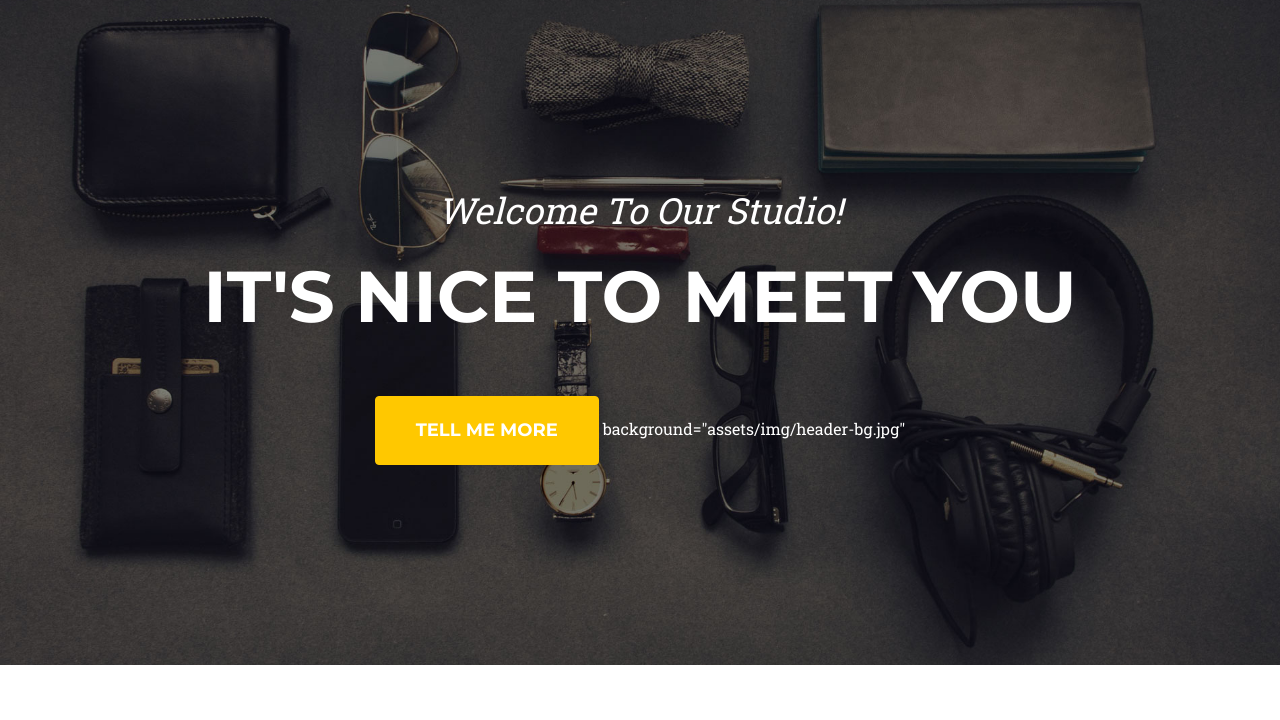
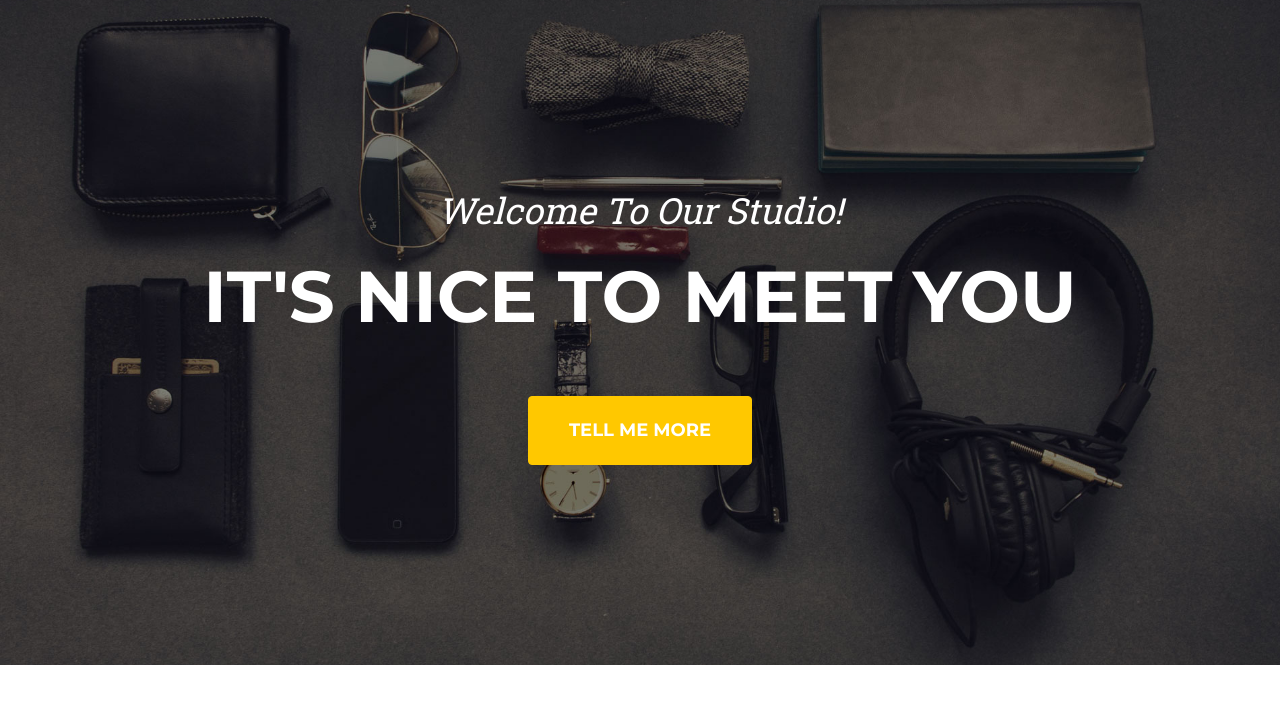
Before and after one commit to magisaur1/try, a plain HTML site: page index.html in a window 1280 px wide. Shown: the part 80-800 px from the top of the page. Drawn offline with nearby package versions, Linux system fonts and the light colour scheme.

Commit message:
Update index.html

```diff
--- a/index.html
+++ b/index.html
@@ -42,7 +42,7 @@
                 <div class="masthead-subheading">Welcome To Our Studio!</div>
                 <div class="masthead-heading text-uppercase">It's Nice To Meet You</div>
                 <a class="btn btn-primary btn-xl text-uppercase" href="#services">Tell Me More</a>
-                background="assets/img/header-bg.jpg"
+                <background="assets/img/header-bg.jpg">
             </div>
         </header>
         <!-- Services-->
```
